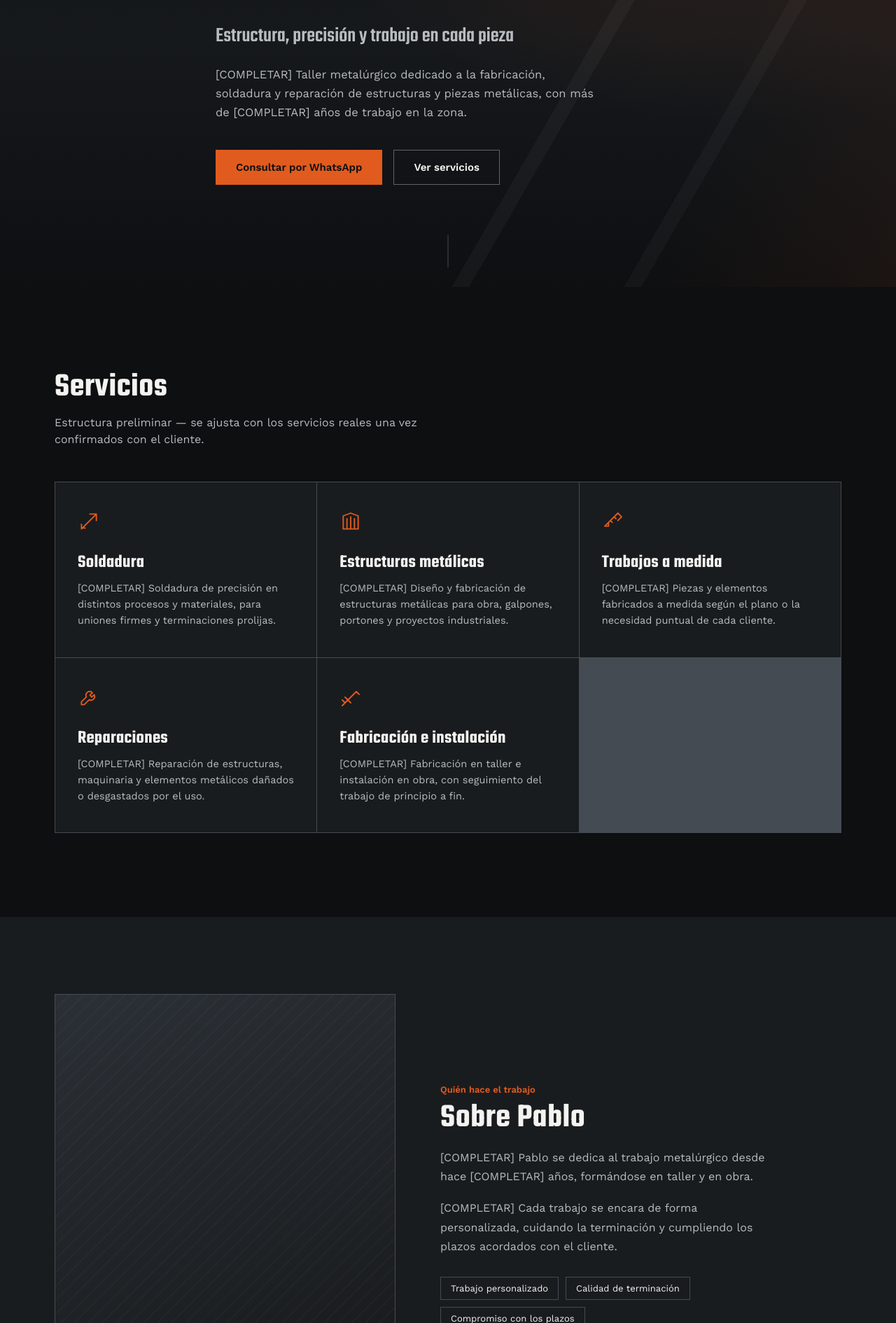
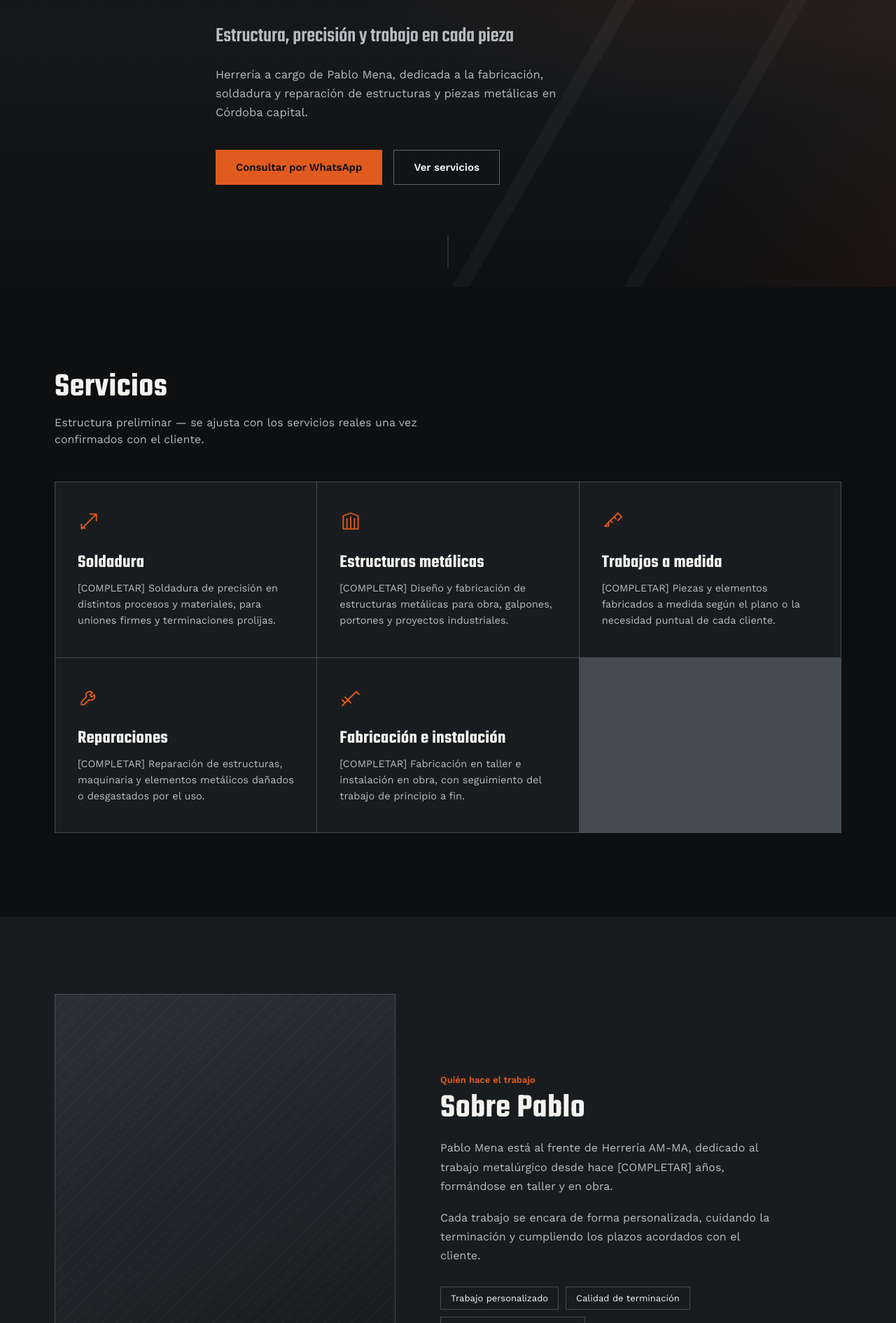
Before and after one commit to byronfayer/Metalurgica, a React (Vite) app: page / in a window 1280 px wide. Shown: the part 390-2280 px from the top of the page at 70% size. Built offline with nearby package versions, Linux system fonts and the light colour scheme.

Commit message:
Cargar datos reales de contacto: Herrería AM-MA

```diff
--- a/src/components/Contacto.jsx
+++ b/src/components/Contacto.jsx
@@ -29,12 +29,16 @@ export default function Contacto() {
             <li>
               <span className="contacto__label">WhatsApp</span>
               <a href={waHref} target="_blank" rel="noopener noreferrer">
-                {contacto.whatsapp}
+                {contacto.whatsappDisplay}
               </a>
             </li>
             <li>
               <span className="contacto__label">Teléfono</span>
               <span>{contacto.telefono}</span>
+            </li>
+            <li>
+              <span className="contacto__label">Email</span>
+              <a href={`mailto:${contacto.email}`}>{contacto.email}</a>
             </li>
             <li>
               <span className="contacto__label">Ubicación</span>
--- a/src/components/Footer.jsx
+++ b/src/components/Footer.jsx
@@ -6,11 +6,18 @@ export default function Footer() {
       <div className="wrap footer__inner">
         <div className="footer__brand">
           <span className="navbar__mark" aria-hidden="true" />
-          {empresa.nombre}
+          <span>
+            {empresa.nombre}
+            <br />
+            <small style={{ fontFamily: "var(--font-body)", fontSize: 12, color: "var(--grey-light)" }}>
+              {empresa.nombreLegal}
+            </small>
+          </span>
         </div>
 
         <div className="footer__contact">
           <span>{contacto.telefono}</span>
+          <span>{contacto.email}</span>
           <span>{contacto.direccion}, {contacto.localidad}</span>
         </div>
 
--- a/src/data/siteConfig.js
+++ b/src/data/siteConfig.js
@@ -6,17 +6,20 @@
 
 export const empresa = {
   nombre: "Pablo Metalúrgica",
+  nombreLegal: "Herrería AM-MA",
   slogan: "Estructura, precisión y trabajo en cada pieza",
   descripcion:
-    "[COMPLETAR] Taller metalúrgico dedicado a la fabricación, soldadura y reparación de estructuras y piezas metálicas, con más de [COMPLETAR] años de trabajo en la zona.",
+    "Herrería a cargo de Pablo Mena, dedicada a la fabricación, soldadura y reparación de estructuras y piezas metálicas en Córdoba capital.",
 };
 
 export const contacto = {
-  whatsapp: "[COMPLETAR — ej: 5493511234567]",
+  whatsapp: "5493516838755",
+  whatsappDisplay: "351 683-8755",
   whatsappTexto: "Hola, quiero consultar sobre un trabajo metalúrgico",
-  telefono: "[COMPLETAR]",
-  direccion: "[COMPLETAR — dirección del taller]",
-  localidad: "[COMPLETAR — ciudad / provincia]",
+  telefono: "351 683-8755",
+  email: "menapablo37@gmail.com",
+  direccion: "Francisco de Arteaga 2407, Villa Adela",
+  localidad: "Córdoba Capital",
   horario: "[COMPLETAR — ej: Lun a Vie 8 a 18 hs]",
   instagram: "[COMPLETAR — @usuario]",
   facebook: "[COMPLETAR — /pagina]",
@@ -58,8 +61,8 @@ export const servicios = [
 export const sobreNosotros = {
   titulo: "Sobre Pablo",
   texto: [
-    "[COMPLETAR] Pablo se dedica al trabajo metalúrgico desde hace [COMPLETAR] años, formándose en taller y en obra.",
-    "[COMPLETAR] Cada trabajo se encara de forma personalizada, cuidando la terminación y cumpliendo los plazos acordados con el cliente.",
+    "Pablo Mena está al frente de Herrería AM-MA, dedicado al trabajo metalúrgico desde hace [COMPLETAR] años, formándose en taller y en obra.",
+    "Cada trabajo se encara de forma personalizada, cuidando la terminación y cumpliendo los plazos acordados con el cliente.",
   ],
 };
 
```
